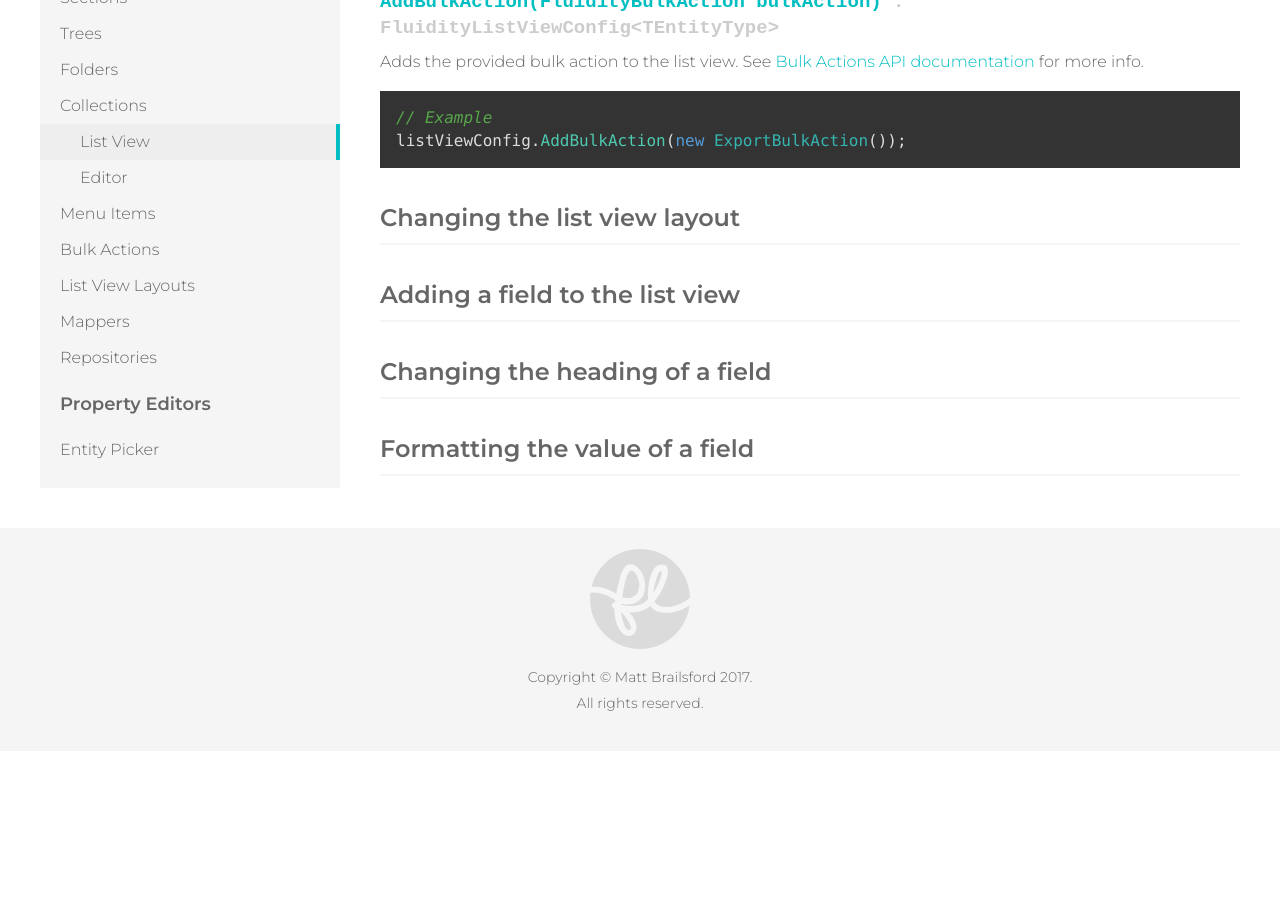
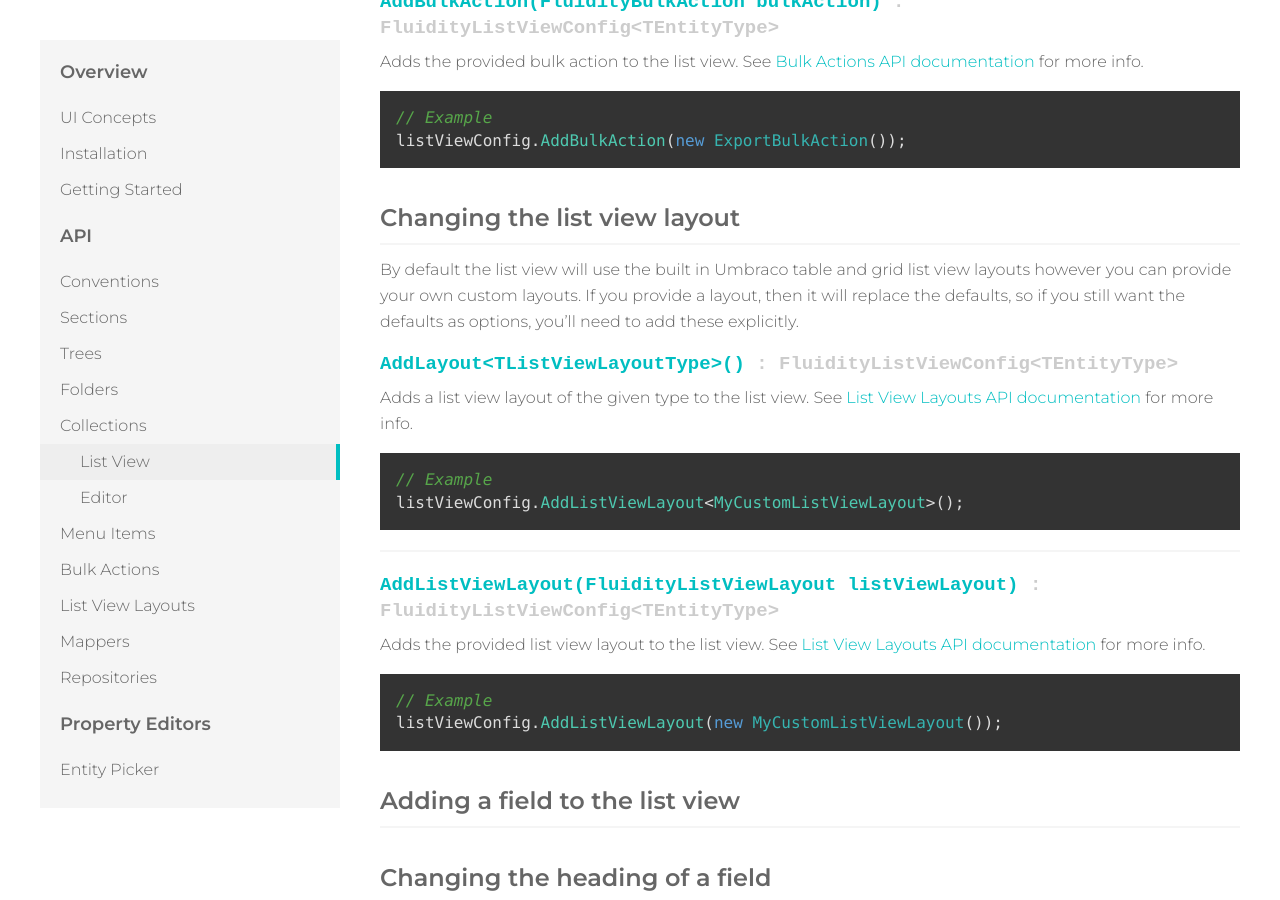
Before and after one commit to mattbrailsford/umbraco-fluidity, a Jekyll site: the page built from docs/_pages/02-api-04-collections-00-list-view.md, in a window 1280 px wide and 900 px high, scrolled down 1991 px. Built offline with Jekyll 4.4.1, drawn with Linux system fonts in a browser that asks for light colours; before the commit the page ends 2742 px from its top, so only the background shows below that.

Commit message:
List view layouts docs

`````diff
--- a/docs/_pages/02-api-04-collections-00-list-view.md
+++ b/docs/_pages/02-api-04-collections-00-list-view.md
@@ -90,6 +90,30 @@ listViewConfig.AddBulkAction(new ExportBulkAction());
 ### Changing the list view layout
 {: .mt}
 
+By default the list view will use the built in Umbraco table and grid list view layouts however you can provide your own custom layouts. If you provide a layout, then it will replace the defaults, so if you still want the defaults as options, you'll need to add these explicitly.
+
+#### AddLayout&lt;TListViewLayoutType&gt;() *: FluidityListViewConfig&lt;TEntityType&gt;*
+{: .signature}
+
+Adds a list view layout of the given type to the list view. See [List View Layouts API documentation]({{ site.baseurl }}/api/list-view-layouts/) for more info.
+
+````csharp
+// Example
+listViewConfig.AddListViewLayout<MyCustomListViewLayout>();
+````
+
+---
+
+#### AddListViewLayout(FluidityListViewLayout listViewLayout) *: FluidityListViewConfig&lt;TEntityType&gt;*
+{: .signature}
+
+Adds the provided list view layout to the list view. See [List View Layouts API documentation]({{ site.baseurl }}/api/list-view-layouts/) for more info.
+
+````csharp
+// Example
+listViewConfig.AddListViewLayout(new MyCustomListViewLayout());
+````
+
 ### Adding a field to the list view
 {: .mt}
 
`````
